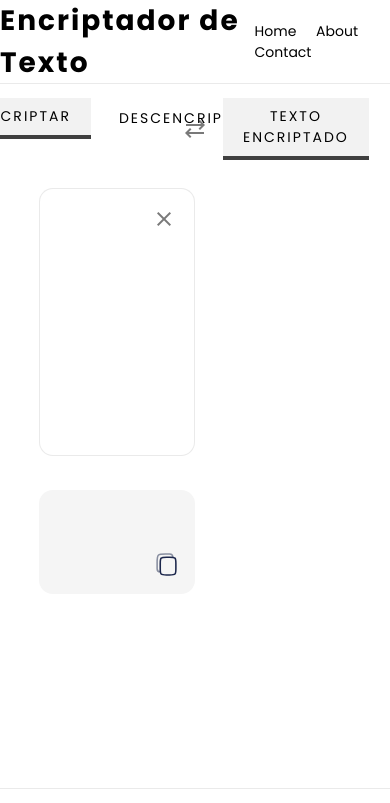
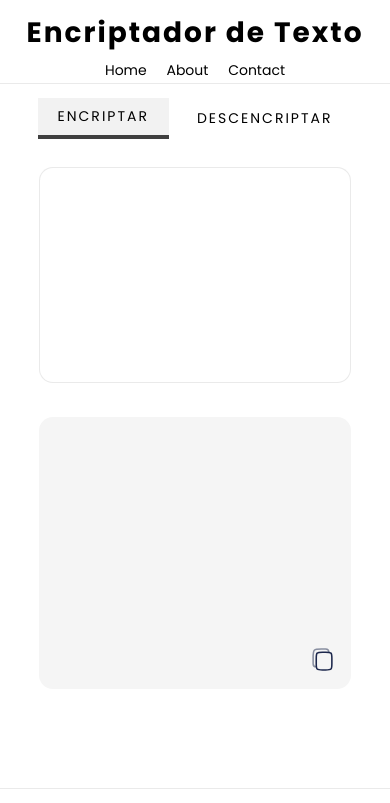
Before and after one commit to LBaure/encriptador, a plain HTML site: page index.html in a window 390 px wide. Shown: the top 803 px of the page. Drawn offline with nearby package versions, Linux system fonts and the light colour scheme.

Commit message:
se agrego css para mobile

```diff
--- a/index.html
+++ b/index.html
@@ -42,7 +42,7 @@
             sync_alt
           </span>
         </button>
-        <div class="columna">
+        <div class="columna columna-valor-proceso">
           <div class="grupo-botones">
             <div class="grupo-botones  grupo-2">
               <button  id="botonValorProceso" class="boton active"></button>
@@ -53,17 +53,17 @@
 
       <div class="contenedor-text-area">
         <div class="columna">
-          <button class="boton-icono boton-borrar">
-            <span class="material-symbols-outlined" onclick="reiniciar()">
-              close
-            </span>
+          <button class="boton-icono boton-borrar" onclick="reiniciar()">
+            <svg xmlns="http://www.w3.org/2000/svg" height="24" viewBox="0 -960 960 960" width="24">
+              <path d="m256-200-56-56 224-224-224-224 56-56 224 224 224-224 56 56-224 224 224 224-56 56-224-224-224 224Z"/>
+            </svg>
           </button>
-          <textarea class="text-area" name="textBox1" rows="10" autofocus onkeyup="procesar()"></textarea>
+          <textarea class="text-area" autocomplete="off" rows="10" autofocus onkeyup="procesar()"></textarea>
         </div>
 
         <div class="columna">
           <div class="contenido-encriptado">
-            <textarea id="textBox2" class="mensaje-procesado" readonly></textarea>
+            <textarea class="mensaje-procesado" rows="10" readonly></textarea>
             <button class="boton-copiar" onclick="btnCopiar()">
               <svg width="25px" height="25px" viewBox="0 0 24 24" fill="none" xmlns="http://www.w3.org/2000/svg">
                 <path d="M6 11C6 8.17157 6 6.75736 6.87868 5.87868C7.75736 5 9.17157 5 12 5H15C17.8284 5 19.2426 5 20.1213 5.87868C21 6.75736 21 8.17157 21 11V16C21 18.8284 21 20.2426 20.1213 21.1213C19.2426 22 17.8284 22 15 22H12C9.17157 22 7.75736 22 6.87868 21.1213C6 20.2426 6 18.8284 6 16V11Z" stroke="#1C274C" stroke-width="1.5"/>
--- a/script.js
+++ b/script.js
@@ -2,6 +2,7 @@ const textArea = document.querySelector('.text-area');
 const mensaje = document.querySelector('.mensaje-procesado')
 const btnEncriptar = document.querySelector('#btnEncriptar');
 const btnDescencriptar = document.querySelector('#btnDescencriptar');
+const btnBorrar = document.querySelector('.boton-borrar');
 let procesoRealizar = 'encriptar' // encriptar | desencriptar
 
 
@@ -42,7 +43,13 @@ function addClass(boton) {
 
 
 function procesar() {
-  console.log("procesoRealizar", procesoRealizar);
+  // muestra/oculta el boton para borrar el contenido del textarea
+  if (textArea.value) {
+    btnBorrar.style.display = 'flex';
+  } else {
+    btnBorrar.style.display = 'none';
+  }
+
   if (procesoRealizar === 'encriptar') {
     encriptarTexto();
   } else {
@@ -126,6 +133,17 @@ function reiniciar() {
   textArea.value = '';
   mensaje.value = '';
   elegirOperacion('btnDescencriptar', 'btnEncriptar', 'encriptar');
+  textArea.setAttribute("style", "height:auto;");
 }
 
 cambiarTextoProceso();
+
+
+// hacer auto height a text-area
+textArea.setAttribute("style", "height:" + (textArea.scrollHeight) + "px;overflow-y:hidden;");
+textArea.addEventListener("input", OnInput, false);
+
+function OnInput() {
+  this.style.height = 'auto';
+  this.style.height = (this.scrollHeight) + "px";
+}
--- a/style.css
+++ b/style.css
@@ -153,6 +153,7 @@ textarea:focus {
   position: absolute;
   right: 10px;
   top: 10px;
+  display: none;
 }
 
 .grupo-botones {
@@ -218,8 +219,20 @@ footer {
     flex-direction: column;
   }
 
-  .column-textarea {
+  header nav {
+    flex-direction: column;
+    margin-top: 16px;
+  }
+  header nav ul {
+    padding: 6px 0;
+  }
+
+  .columna {
     width: 100%;
+  }
+  .boton-enviar-texto,
+  .columna-valor-proceso {
+    display: none;
   }
 
 }
```
